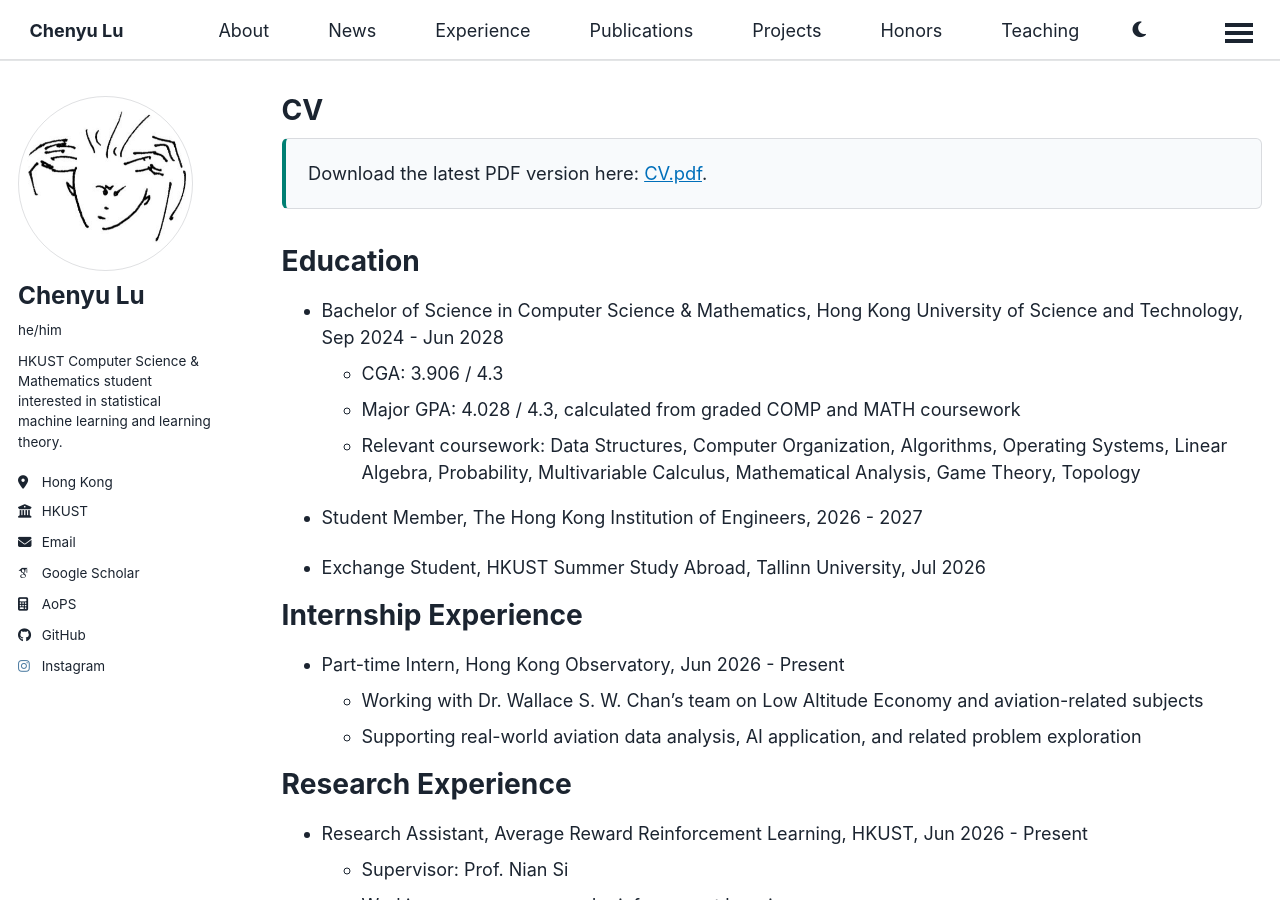
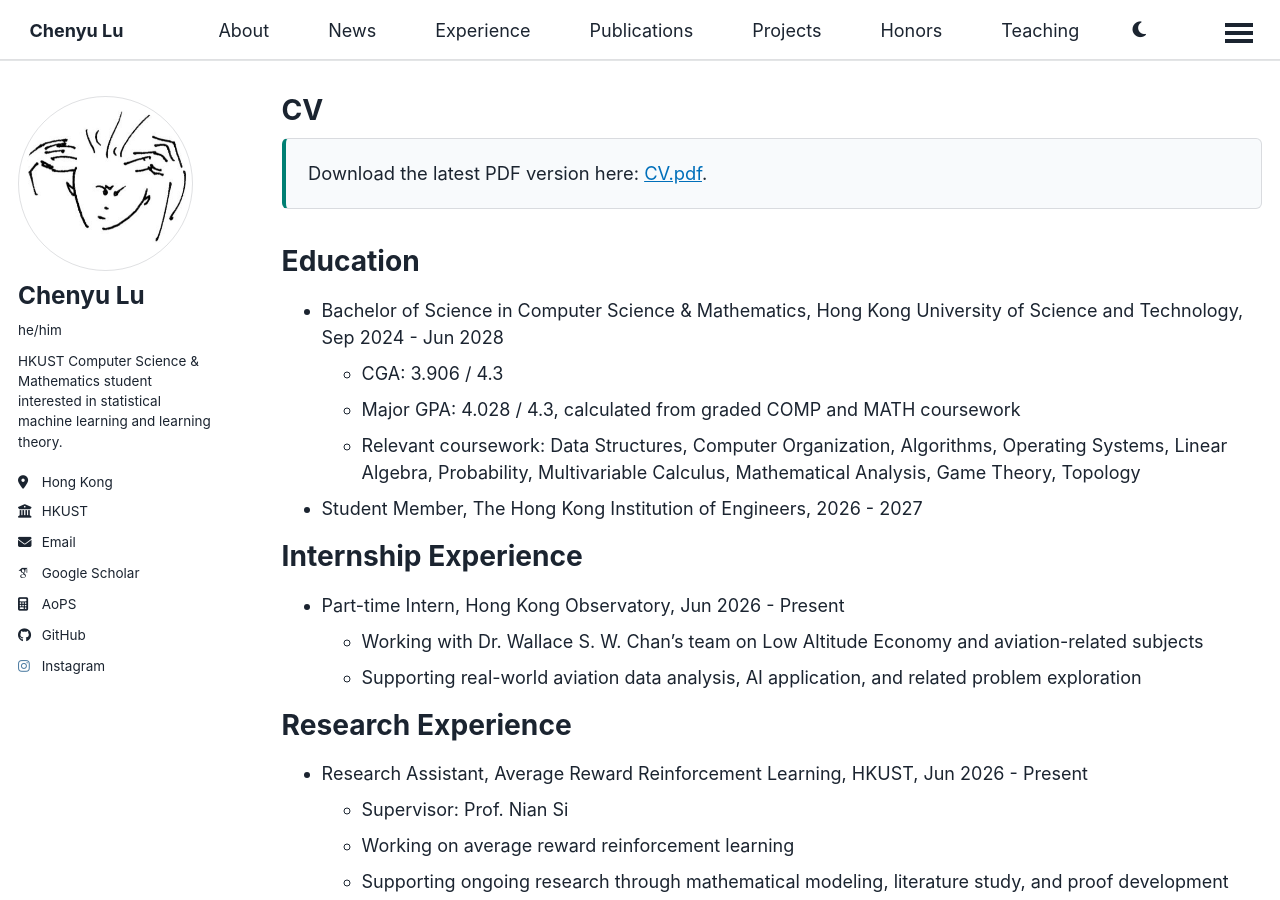
Before and after one commit to dylanluchenyu/dylanluchenyu.github.io, a Jekyll site: the page built from _pages/cv.md, in a window 1280 px wide and 900 px high. Built offline with Jekyll 4.4.1, drawn with Linux system fonts in a browser that asks for light colours; some web fonts are replaced; a script bundle is joined from its source files by our own code; library files that are not in the unit come from our copies.

Commit message:
Remove exchange study entry

```diff
--- a/_data/cv.json
+++ b/_data/cv.json
@@ -51,8 +51,7 @@
         "Topology"
       ],
       "notes": [
-        "Student Member, The Hong Kong Institution of Engineers (2026-2027)",
-        "Exchange Student, HKUST Summer Study Abroad, Tallinn University (Jul 2026)"
+        "Student Member, The Hong Kong Institution of Engineers (2026-2027)"
       ]
     }
   ],
--- a/_pages/cv.md
+++ b/_pages/cv.md
@@ -21,8 +21,6 @@
   * Relevant coursework: Data Structures, Computer Organization, Algorithms, Operating Systems, Linear Algebra, Probability, Multivariable Calculus, Mathematical Analysis, Game Theory, Topology
 
 * Student Member, The Hong Kong Institution of Engineers, 2026 - 2027
-
-* Exchange Student, HKUST Summer Study Abroad, Tallinn University, Jul 2026
 
 Internship Experience
 ======
```
Also changed, not shown: 2 other files.
